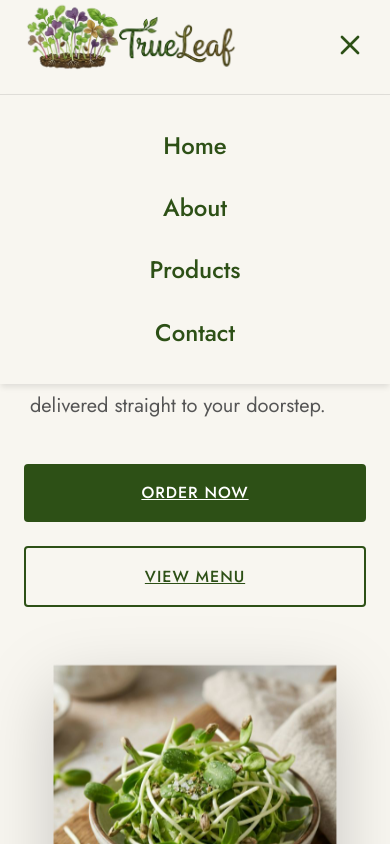
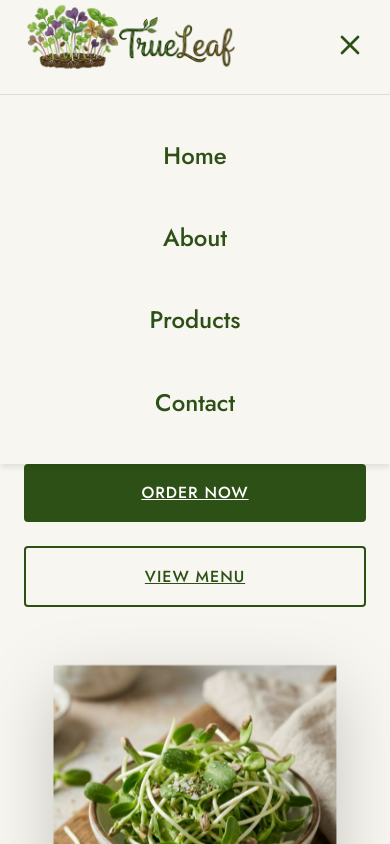
Before and after one commit to MrResolution/trueleaf-microgreens, a React (Vite) app: page / in a window 390 px wide. Both pictures are taken after a click on the button 350 px from the left and 46 px from the top of the page. Shown: the top 844 px of the page. Built offline with nearby package versions, Linux system fonts and the light colour scheme.

Commit message:
Improve mobile menu link tap targets

```diff
--- a/src/App.jsx
+++ b/src/App.jsx
@@ -49,7 +49,21 @@ const Navbar = () => {
           >
             <div className="container" style={{ padding: '2rem 0', display: 'flex', flexDirection: 'column', gap: '1.5rem', alignItems: 'center' }}>
               {['Home', 'About', 'Products', 'Contact'].map((item) => (
-                <a key={item} href={`#${item.toLowerCase()}`} onClick={() => setIsOpen(false)} style={{ fontSize: '1.5rem', fontWeight: 500, color: 'var(--color-primary)', textDecoration: 'none' }}>
+                <a
+                  key={item}
+                  href={`#${item.toLowerCase()}`}
+                  onClick={() => setIsOpen(false)}
+                  style={{
+                    fontSize: '1.5rem',
+                    fontWeight: 500,
+                    color: 'var(--color-primary)',
+                    textDecoration: 'none',
+                    display: 'block',
+                    width: '100%',
+                    textAlign: 'center',
+                    padding: '10px'
+                  }}
+                >
                   {item}
                 </a>
               ))}
```
